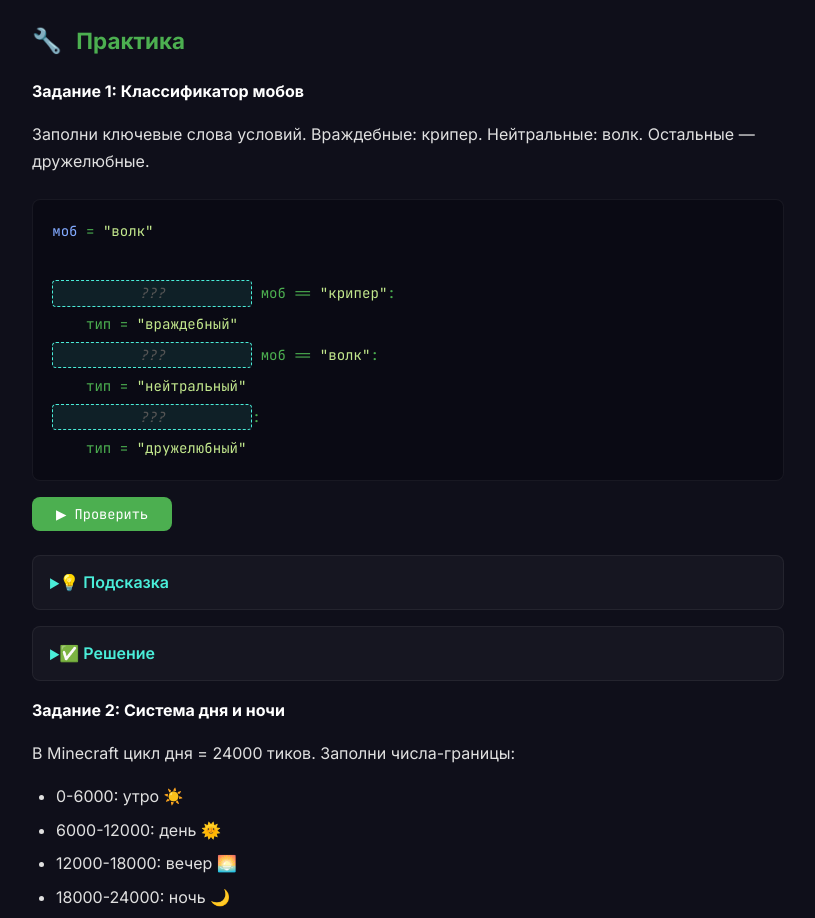
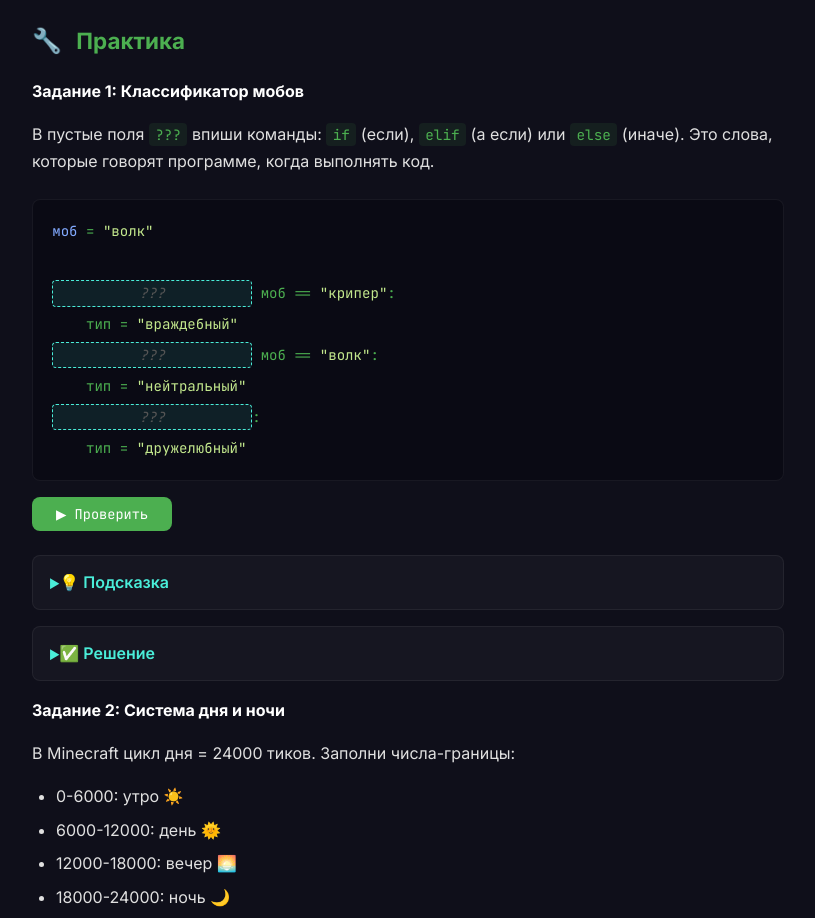
Before and after one commit to nice2mitya/minecode, a website: page public/lessons/m1-lesson-03.html in a window 1280 px wide. Shown: the part 2804-3722 px from the top of the page, without its empty margins (232-1047 px from the left). Drawn offline with Linux system fonts and the light colour scheme.

Commit message:
fix: clearer task description for lesson 1.3 - explain if/elif/else directly

```diff
--- a/public/lessons/m1-lesson-03.html
+++ b/public/lessons/m1-lesson-03.html
@@ -111,7 +111,7 @@
     <h2><span class="section-icon">🔧</span> Практика</h2>
 
     <p><strong>Задание 1: Классификатор мобов</strong></p>
-    <p>Заполни ключевые слова условий. Враждебные: крипер. Нейтральные: волк. Остальные — дружелюбные.</p>
+    <p>В пустые поля <code>???</code> впиши команды: <code>if</code> (если), <code>elif</code> (а если) или <code>else</code> (иначе). Это слова, которые говорят программе, когда выполнять код.</p>
     <div class="fill-code-block" data-task-id="m1-03-t1">
       <pre class="fill-code"><code><span class="fn">моб</span> = <span class="st">"волк"</span>
 
```
